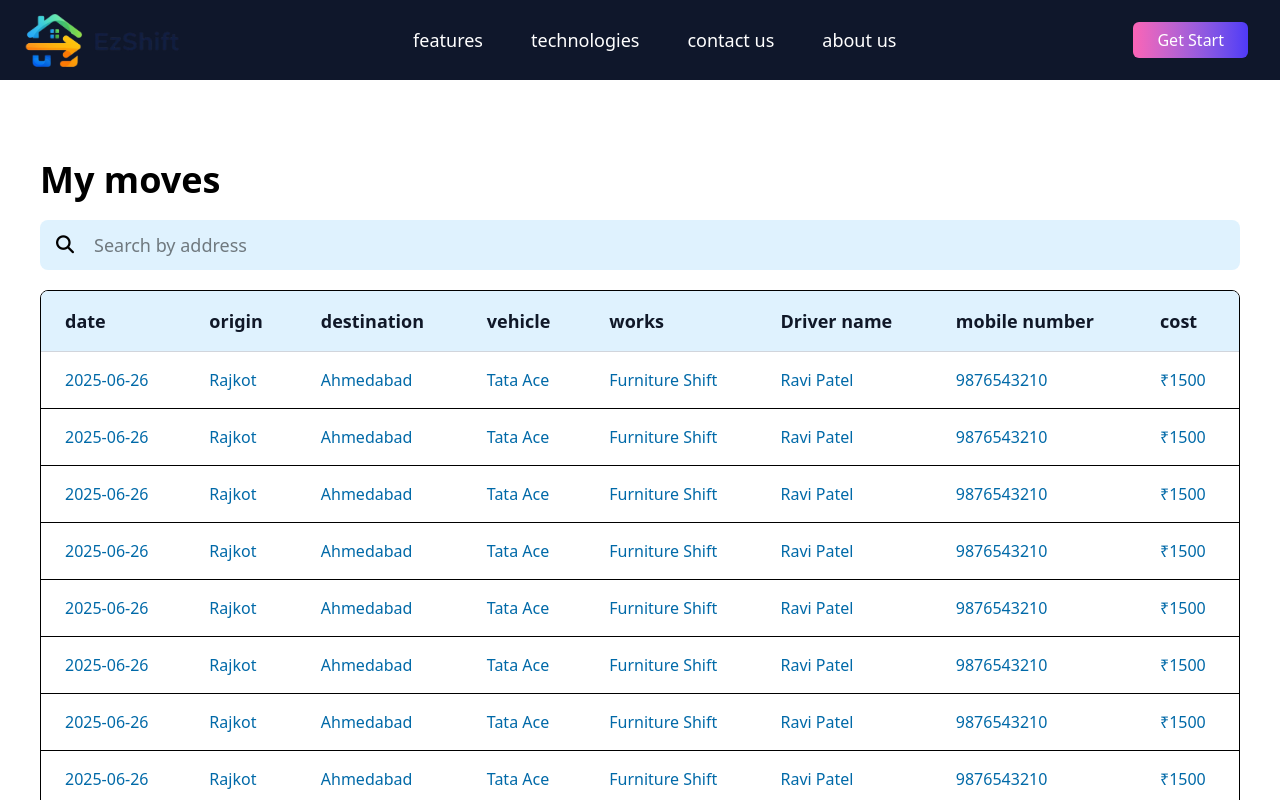
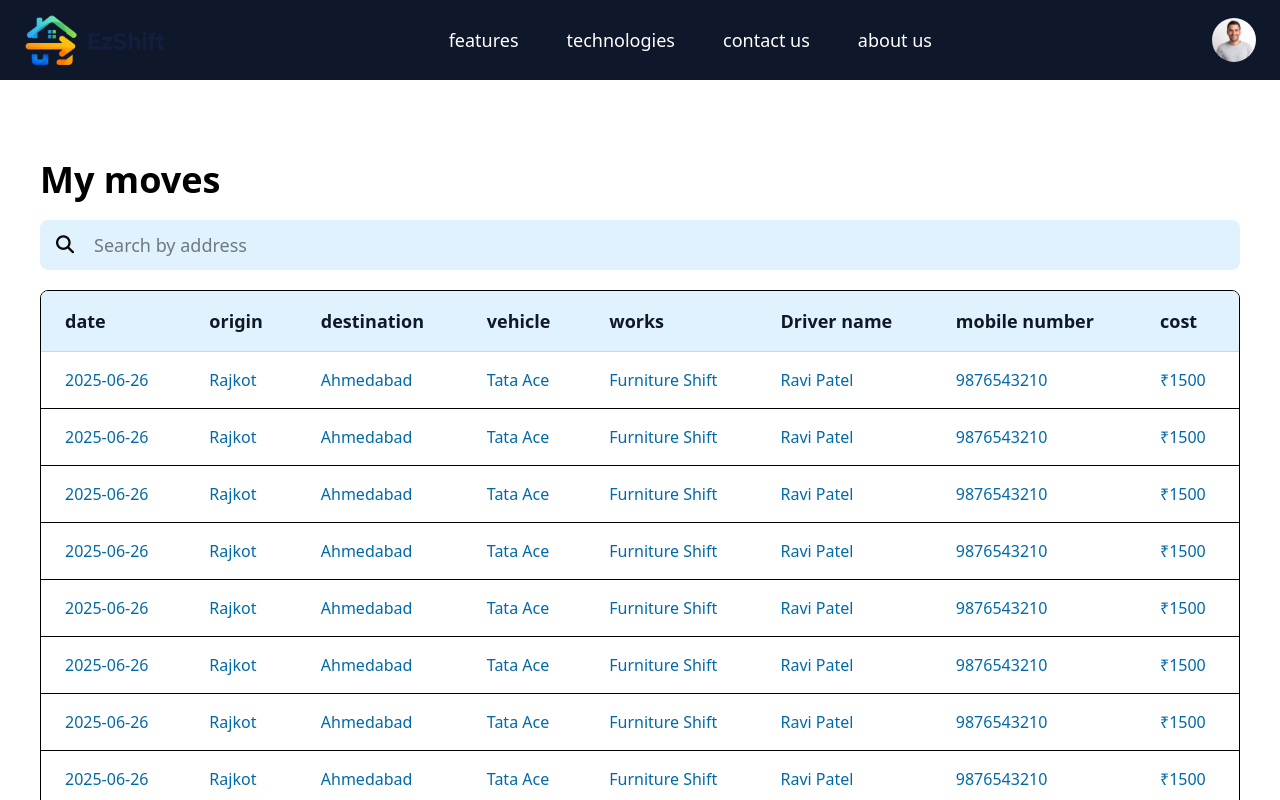
Before and after one commit to Dharmik-Lathiya/EzShift, a React (Vite) app in the folder Frontend/: page /Client/History in a window 1280 px wide. Shown: the top 800 px of the page. Built offline with nearby package versions, Linux system fonts and the light colour scheme.

Commit message:
CLient Navbar updated

```diff
--- /dev/null
+++ b/Frontend/src/Component/Client/Dashboard/ClientNavbar.jsx
@@ -0,0 +1,77 @@
+import React, { useState } from "react";
+import logo from "../../../assets/logo.png";
+import profilepicture from "../../../assets/profilepicture.avif";
+
+export default function ClientNavbar() {
+  const [menuOpen, setMenuOpen] = useState(false);
+  if (menuOpen) {
+    document.body.style.overflow = "hidden";
+  } else {
+    document.body.style.overflow = "auto";
+  }
+  return (
+    <nav>
+      <div className="h-20 w-full bg-slate-900 flex justify-between items-center px-4 sm:px-6 z-50">
+        <div className="flex items-center space-x-8">
+          <button
+            className="md:hidden text-white text-2xl"
+            onClick={() => setMenuOpen(!menuOpen)}
+          >
+            <i className="fa-solid fa-bars"></i>
+          </button>
+          <img
+            className="h-10 w-auto lg:h-14 cursor-pointer"
+            src={logo}
+            alt="Logo"
+          />
+        </div>
+        <div className="md:block hidden">
+          <ul className="flex justify-between text-md lg:text-lg">
+            <li className="text-white cursor-pointer px-6 py-1.5 hover:rounded-md hover:text-md hover:bg-transparent hover:shadow-md shadow-pink-300/50 ... transition delay-150 duration-200 ease-in-out">
+              features
+            </li>
+            <li className="text-white cursor-pointer px-6 py-1.5 hover:rounded-md hover:text-md hover:bg-transparent hover:shadow-md shadow-pink-300/50 ... transition delay-150 duration-200 ease-in-out">
+              technologies
+            </li>
+            <li className="text-white cursor-pointer px-6 py-1.5 hover:rounded-md hover:text-md hover:bg-transparent hover:shadow-md shadow-pink-300/50 ... transition delay-150 duration-200 ease-in-out">
+              contact us
+            </li>
+            <li className="text-white cursor-pointer px-6 py-1.5 hover:rounded-md hover:text-md hover:bg-transparent hover:shadow-md shadow-pink-300/50 ... transition delay-150 duration-200 ease-in-out">
+              about us
+            </li>
+          </ul>
+        </div>
+        <div className="h-11 w-11">
+          <img className="rounded-full" src={profilepicture} alt="" />
+        </div>
+      </div>
+      {menuOpen && (
+        <div
+          onClick={() => setMenuOpen(false)}
+          className="fixed inset-0 bg-black/20 backdrop-blur-xsm z-40"
+        >
+          <div
+            className={`fixed top-20 left-0 h-70  z-50 bg-black/30 backdrop-blur-sm p-10 pl-15 pr-15 rounded-r-lg transform transition-transform duration-300 ease-in-out ${
+              menuOpen ? "translate-x-0" : "-translate-x-full"
+            }`}
+          >
+            <ul className="flex flex-col space-y-5 text-white text-lg">
+              <li className="cursor-pointer hover:text-pink-400 transition">
+                Features
+              </li>
+              <li className="cursor-pointer hover:text-pink-400 transition">
+                Technologies
+              </li>
+              <li className="cursor-pointer hover:text-pink-400 transition">
+                Contact Us
+              </li>
+              <li className="cursor-pointer hover:text-pink-400 transition">
+                About Us
+              </li>
+            </ul>
+          </div>
+        </div>
+      )}
+    </nav>
+  );
+}
--- a/Frontend/src/Pages/Client/ClientDashboard.jsx
+++ b/Frontend/src/Pages/Client/ClientDashboard.jsx
@@ -1,14 +1,15 @@
-import React from 'react'
-import LandingHeader from '../../Component/Landing/LandingHeader'
-import ClientDashboardMain from '../../Component/Client/Dashboard/ClientDashboardMain'
-import ClientDashboardHeader from '../../Component/Client/Dashboard/ClientDashboardHeader'
+import React from "react";
+import LandingHeader from "../../Component/Landing/LandingHeader";
+import ClientDashboardMain from "../../Component/Client/Dashboard/ClientDashboardMain";
+import ClientDashboardHeader from "../../Component/Client/Dashboard/ClientDashboardHeader";
+import ClientNavbar from "../../Component/Client/Dashboard/ClientNavbar";
 
 export default function ClientDashboard() {
   return (
     <>
-      <LandingHeader/>
-      <ClientDashboardMain/>
-      <ClientDashboardHeader/>
+      <ClientNavbar />
+      <ClientDashboardMain />
+      <ClientDashboardHeader />
     </>
-  )
+  );
 }
--- a/Frontend/src/Pages/Client/ClientHistory.jsx
+++ b/Frontend/src/Pages/Client/ClientHistory.jsx
@@ -1,12 +1,13 @@
-import React from 'react'
-import LandingHeader from '../../Component/Landing/LandingHeader'
-import ClientHistoryMain from '../../Component/Client/History/ClientHistoryMain'
+import React from "react";
+import LandingHeader from "../../Component/Landing/LandingHeader";
+import ClientHistoryMain from "../../Component/Client/History/ClientHistoryMain";
+import ClientNavbar from "../../Component/Client/Dashboard/ClientNavbar";
 
 export default function ClientHistory() {
   return (
     <>
-      <LandingHeader/>
-      <ClientHistoryMain/>
+      <ClientNavbar />
+      <ClientHistoryMain />
     </>
-  )
+  );
 }
--- a/Frontend/src/Pages/Client/ClientProfile.jsx
+++ b/Frontend/src/Pages/Client/ClientProfile.jsx
@@ -1,11 +1,12 @@
 import React from 'react'
 import LandingHeader from '../../Component/Landing/LandingHeader'
 import ClientProfileHead from '../../Component/Client/Profile/ClientProfileHead'
+import ClientNavbar from '../../Component/Client/Dashboard/ClientNavbar'
 
 export default function ClientProfile() {
   return (
     <>
-        <LandingHeader/>
+        <ClientNavbar/>
         <ClientProfileHead/>
     </>
   )
```
